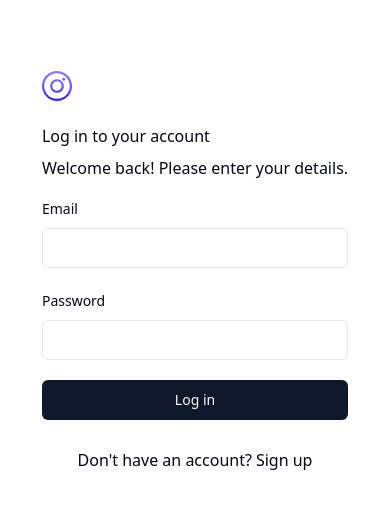
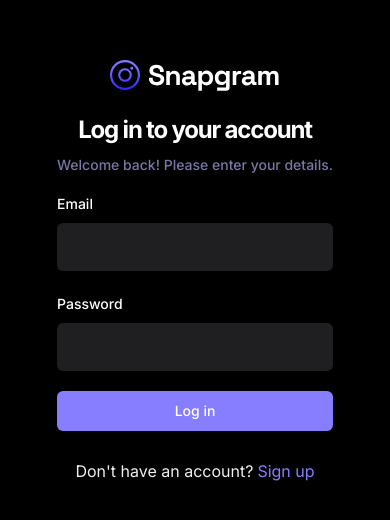
Before and after one commit to mohsensami/social_media_app, a React (Vite) app: page /sign-in in a window 390 px wide. Shown: the part 152-672 px from the top of the page. Built offline with nearby package versions, Linux system fonts and the light colour scheme; no server answers.

Commit message:
work on topbar

```diff
--- a/src/globals.css
+++ b/src/globals.css
@@ -1,76 +1,280 @@
+@import url('https://fonts.googleapis.com/css2?family=Inter:wght@400;500;600;700;800&display=swap');
+
 @tailwind base;
 @tailwind components;
 @tailwind utilities;
 
 @layer base {
-    :root {
-        --background: 0 0% 100%;
-        --foreground: 222.2 84% 4.9%;
-
-        --card: 0 0% 100%;
-        --card-foreground: 222.2 84% 4.9%;
-
-        --popover: 0 0% 100%;
-        --popover-foreground: 222.2 84% 4.9%;
-
-        --primary: 222.2 47.4% 11.2%;
-        --primary-foreground: 210 40% 98%;
-
-        --secondary: 210 40% 96.1%;
-        --secondary-foreground: 222.2 47.4% 11.2%;
-
-        --muted: 210 40% 96.1%;
-        --muted-foreground: 215.4 16.3% 46.9%;
-
-        --accent: 210 40% 96.1%;
-        --accent-foreground: 222.2 47.4% 11.2%;
-
-        --destructive: 0 84.2% 60.2%;
-        --destructive-foreground: 210 40% 98%;
-
-        --border: 214.3 31.8% 91.4%;
-        --input: 214.3 31.8% 91.4%;
-        --ring: 222.2 84% 4.9%;
-
-        --radius: 0.5rem;
+    * {
+        @apply box-border list-none p-0 m-0 scroll-smooth;
     }
 
-    .dark {
-        --background: 222.2 84% 4.9%;
-        --foreground: 210 40% 98%;
-
-        --card: 222.2 84% 4.9%;
-        --card-foreground: 210 40% 98%;
-
-        --popover: 222.2 84% 4.9%;
-        --popover-foreground: 210 40% 98%;
-
-        --primary: 210 40% 98%;
-        --primary-foreground: 222.2 47.4% 11.2%;
-
-        --secondary: 217.2 32.6% 17.5%;
-        --secondary-foreground: 210 40% 98%;
-
-        --muted: 217.2 32.6% 17.5%;
-        --muted-foreground: 215 20.2% 65.1%;
-
-        --accent: 217.2 32.6% 17.5%;
-        --accent-foreground: 210 40% 98%;
-
-        --destructive: 0 62.8% 30.6%;
-        --destructive-foreground: 210 40% 98%;
-
-        --border: 217.2 32.6% 17.5%;
-        --input: 217.2 32.6% 17.5%;
-        --ring: 212.7 26.8% 83.9%;
+    body {
+        @apply bg-dark-1 text-white min-h-screen font-inter;
     }
 }
 
-@layer base {
-    * {
-        @apply border-border;
+@layer utilities {
+    /* TYPOGRAPHY */
+    .h1-bold {
+        @apply text-[36px] font-bold leading-[140%] tracking-tighter;
     }
-    body {
-        @apply bg-background text-foreground;
+
+    .h1-semibold {
+        @apply text-[36px] font-semibold leading-[140%] tracking-tighter;
+    }
+
+    .h2-bold {
+        @apply text-[30px] font-bold leading-[140%] tracking-tighter;
+    }
+
+    .h3-bold {
+        @apply text-[24px] font-bold leading-[140%] tracking-tighter;
+    }
+
+    .base-semibold {
+        @apply text-[16px] font-semibold leading-[140%] tracking-tighter;
+    }
+
+    .base-medium {
+        @apply text-[16px] font-medium leading-[140%];
+    }
+
+    .base-regular {
+        @apply text-[16px] font-normal leading-[140%];
+    }
+
+    .body-bold {
+        @apply text-[18px] font-bold leading-[140%];
+    }
+
+    .body-medium {
+        @apply text-[18px] font-medium leading-[140%];
+    }
+
+    .small-semibold {
+        @apply text-[14px] font-semibold leading-[140%] tracking-tighter;
+    }
+
+    .small-medium {
+        @apply text-[14px] font-medium leading-[140%];
+    }
+
+    .small-regular {
+        @apply text-[14px] font-normal leading-[140%];
+    }
+
+    .subtle-semibold {
+        @apply text-[12px] font-semibold leading-[140%];
+    }
+
+    .tiny-medium {
+        @apply text-[10px] font-medium leading-[140%];
+    }
+
+    /* UTILITIES */
+    .invert-white {
+        @apply invert brightness-0 transition;
+    }
+
+    .flex-center {
+        @apply flex justify-center items-center;
+    }
+
+    .flex-between {
+        @apply flex justify-between items-center;
+    }
+
+    .flex-start {
+        @apply flex justify-start items-center;
+    }
+
+    .custom-scrollbar::-webkit-scrollbar {
+        width: 3px;
+        height: 3px;
+        border-radius: 2px;
+    }
+
+    .custom-scrollbar::-webkit-scrollbar-track {
+        background: #09090a;
+    }
+
+    .custom-scrollbar::-webkit-scrollbar-thumb {
+        background: #5c5c7b;
+        border-radius: 50px;
+    }
+
+    .custom-scrollbar::-webkit-scrollbar-thumb:hover {
+        background: #7878a3;
+    }
+
+    .common-container {
+        @apply flex flex-col flex-1 items-center gap-10 overflow-scroll py-10 px-5 md:px-8 lg:p-14 custom-scrollbar;
+    }
+
+    /* All Users */
+    .user-container {
+        @apply max-w-5xl flex flex-col items-start w-full gap-6 md:gap-9;
+    }
+
+    .user-grid {
+        @apply w-full grid grid-cols-1 xs:grid-cols-2 md:grid-cols-2 lg:grid-cols-2 xl:grid-cols-3 gap-7 max-w-5xl;
+    }
+
+    /* Explore */
+    .explore-container {
+        @apply flex flex-col flex-1 items-center overflow-scroll py-10 px-5 md:p-14 custom-scrollbar;
+    }
+
+    .explore-inner_container {
+        @apply max-w-5xl flex flex-col items-center w-full gap-6 md:gap-9;
+    }
+
+    .explore-search {
+        @apply h-12 bg-dark-4 border-none placeholder:text-light-4 focus-visible:ring-0 focus-visible:ring-offset-0 ring-offset-0 !important;
+    }
+
+    /* Home */
+    .home-container {
+        @apply flex flex-col flex-1 items-center gap-10 overflow-scroll py-10 px-5 md:px-8 lg:p-14 custom-scrollbar;
+    }
+
+    .home-posts {
+        @apply max-w-screen-sm flex flex-col items-center w-full gap-6 md:gap-9;
+    }
+
+    .home-creators {
+        @apply hidden xl:flex flex-col w-72 2xl:w-465 px-6 py-10 gap-10  overflow-scroll custom-scrollbar;
+    }
+
+    /* Post Details */
+    .post_details-container {
+        @apply flex flex-col flex-1 gap-10 overflow-scroll py-10 px-5 md:p-14 custom-scrollbar items-center;
+    }
+
+    .post_details-card {
+        @apply bg-dark-2 w-full max-w-5xl rounded-[30px] flex-col flex xl:flex-row border border-dark-4 xl:rounded-l-[24px];
+    }
+
+    .post_details-img {
+        @apply h-80 lg:h-[480px] xl:w-[48%] rounded-t-[30px] xl:rounded-l-[24px] xl:rounded-tr-none object-cover p-5 bg-dark-1;
+    }
+
+    .post_details-info {
+        @apply bg-dark-2 flex flex-col gap-5 lg:gap-7 flex-1 items-start p-8 rounded-[30px];
+    }
+
+    .post_details-delete_btn {
+        @apply p-0 flex gap-3 hover:bg-transparent hover:text-light-1  text-light-1 small-medium lg:base-medium;
+    }
+
+    /* Profile */
+    .profile-container {
+        @apply flex flex-col items-center flex-1 gap-10 overflow-scroll py-10 px-5 md:p-14 custom-scrollbar;
+    }
+
+    .profile-inner_container {
+        @apply flex items-center md:mb-8 xl:items-start gap-8 flex-col xl:flex-row relative max-w-5xl w-full;
+    }
+
+    .profile-tab {
+        @apply flex-center gap-3 py-4 w-48 bg-dark-2  transition flex-1 xl:flex-initial;
+    }
+
+    /* Saved */
+    .saved-container {
+        @apply flex flex-col flex-1 items-center gap-10 overflow-scroll py-10 px-5 md:p-14 custom-scrollbar;
+    }
+
+    /* Bottom bar */
+    .bottom-bar {
+        @apply z-50 flex-between w-full sticky bottom-0 rounded-t-[20px] bg-dark-2 px-5 py-4 md:hidden;
+    }
+
+    /* File uploader */
+    .file_uploader-img {
+        @apply h-80 lg:h-[480px] w-full rounded-[24px] object-cover object-top;
+    }
+
+    .file_uploader-label {
+        @apply text-light-4 text-center small-regular w-full p-4 border-t border-t-dark-4;
+    }
+
+    .file_uploader-box {
+        @apply flex-center flex-col p-7 h-80 lg:h-[612px];
+    }
+
+    /* Grid Post List */
+    .grid-container {
+        @apply w-full grid grid-cols-1 sm:grid-cols-2 md:grid-cols-1 lg:grid-cols-2 xl:grid-cols-3 gap-7 max-w-5xl;
+    }
+
+    .grid-post_link {
+        @apply flex rounded-[24px] border border-dark-4 overflow-hidden cursor-pointer w-full h-full;
+    }
+
+    .grid-post_user {
+        @apply absolute bottom-0 p-5 flex-between w-full bg-gradient-to-t from-dark-3 to-transparent rounded-b-[24px] gap-2;
+    }
+
+    /* Left sidebar */
+    .leftsidebar {
+        @apply hidden md:flex px-6 py-10 flex-col justify-between min-w-[270px] bg-dark-2;
+    }
+
+    .leftsidebar-link {
+        @apply rounded-lg base-medium hover:bg-primary-500 transition;
+    }
+
+    /* Post Card */
+    .post-card {
+        @apply bg-dark-2 rounded-3xl border border-dark-4 p-5 lg:p-7 w-full max-w-screen-sm;
+    }
+
+    .post-card_img {
+        @apply h-64 xs:h-[400px] lg:h-[450px] w-full rounded-[24px] object-cover mb-5;
+    }
+
+    /* Topbar */
+    .topbar {
+        @apply sticky top-0 z-50 md:hidden bg-dark-2 w-full;
+    }
+
+    /* User card */
+    .user-card {
+        @apply flex-center flex-col gap-4 border border-dark-4 rounded-[20px] px-5 py-8;
     }
 }
+
+@layer components {
+    /* SHADCN COMPONENTS */
+    /* Form */
+    .shad-form_label {
+        @apply text-white !important;
+    }
+
+    .shad-form_message {
+        @apply text-red !important;
+    }
+
+    .shad-input {
+        @apply h-12 bg-dark-4 border-none placeholder:text-light-4 focus-visible:ring-1 focus-visible:ring-offset-1 ring-offset-light-3 !important;
+    }
+
+    .shad-textarea {
+        @apply h-36 bg-dark-3 rounded-xl border-none focus-visible:ring-1 focus-visible:ring-offset-1 ring-offset-light-3 !important;
+    }
+
+    /* Button */
+    .shad-button_primary {
+        @apply bg-primary-500 hover:bg-primary-500 text-light-1 flex gap-2 !important;
+    }
+
+    .shad-button_dark_4 {
+        @apply h-12 bg-dark-4 px-5 text-light-1 flex gap-2 !important;
+    }
+
+    .shad-button_ghost {
+        @apply flex gap-4 items-center justify-start hover:bg-transparent hover:text-white !important;
+    }
+}
--- a/src/lib/react-query/queries.ts
+++ b/src/lib/react-query/queries.ts
@@ -5,7 +5,7 @@
     createUserAccount,
     signInAccount,
     // getCurrentUser,
-    // signOutAccount,
+    signOutAccount,
     // getUsers,
     // createPost,
     // getPostById,
--- a/tailwind.config.js
+++ b/tailwind.config.js
@@ -1,76 +1,58 @@
 /** @type {import('tailwindcss').Config} */
+const defaultTheme = require('tailwindcss/defaultTheme');
+
 module.exports = {
-  darkMode: ["class"],
-  content: [
-    './pages/**/*.{ts,tsx}',
-    './components/**/*.{ts,tsx}',
-    './app/**/*.{ts,tsx}',
-    './src/**/*.{ts,tsx}',
-	],
+    darkMode: ['class'],
+    content: ['./pages/**/*.{ts,tsx}', './components/**/*.{ts,tsx}', './app/**/*.{ts,tsx}', './src/**/*.{ts,tsx}'],
     theme: {
         container: {
             center: true,
-      padding: "2rem",
+            padding: '2rem',
             screens: {
-        "2xl": "1400px",
+                '2xl': '1400px',
             },
         },
         extend: {
             colors: {
-        border: "hsl(var(--border))",
-        input: "hsl(var(--input))",
-        ring: "hsl(var(--ring))",
-        background: "hsl(var(--background))",
-        foreground: "hsl(var(--foreground))",
-        primary: {
-          DEFAULT: "hsl(var(--primary))",
-          foreground: "hsl(var(--primary-foreground))",
+                'primary-500': '#877EFF',
+                'primary-600': '#5D5FEF',
+                'secondary-500': '#FFB620',
+                'off-white': '#D0DFFF',
+                red: '#FF5A5A',
+                'dark-1': '#000000',
+                'dark-2': '#09090A',
+                'dark-3': '#101012',
+                'dark-4': '#1F1F22',
+                'light-1': '#FFFFFF',
+                'light-2': '#EFEFEF',
+                'light-3': '#7878A3',
+                'light-4': '#5C5C7B',
             },
-        secondary: {
-          DEFAULT: "hsl(var(--secondary))",
-          foreground: "hsl(var(--secondary-foreground))",
+            screens: {
+                xs: '480px',
             },
-        destructive: {
-          DEFAULT: "hsl(var(--destructive))",
-          foreground: "hsl(var(--destructive-foreground))",
+            width: {
+                420: '420px',
+                465: '465px',
             },
-        muted: {
-          DEFAULT: "hsl(var(--muted))",
-          foreground: "hsl(var(--muted-foreground))",
-        },
-        accent: {
-          DEFAULT: "hsl(var(--accent))",
-          foreground: "hsl(var(--accent-foreground))",
-        },
-        popover: {
-          DEFAULT: "hsl(var(--popover))",
-          foreground: "hsl(var(--popover-foreground))",
-        },
-        card: {
-          DEFAULT: "hsl(var(--card))",
-          foreground: "hsl(var(--card-foreground))",
-        },
-      },
-      borderRadius: {
-        lg: "var(--radius)",
-        md: "calc(var(--radius) - 2px)",
-        sm: "calc(var(--radius) - 4px)",
+            fontFamily: {
+                inter: ['Inter', 'sans-serif'],
             },
             keyframes: {
-        "accordion-down": {
+                'accordion-down': {
                     from: { height: 0 },
-          to: { height: "var(--radix-accordion-content-height)" },
+                    to: { height: 'var(--radix-accordion-content-height)' },
                 },
-        "accordion-up": {
-          from: { height: "var(--radix-accordion-content-height)" },
+                'accordion-up': {
+                    from: { height: 'var(--radix-accordion-content-height)' },
                     to: { height: 0 },
                 },
             },
             animation: {
-        "accordion-down": "accordion-down 0.2s ease-out",
-        "accordion-up": "accordion-up 0.2s ease-out",
+                'accordion-down': 'accordion-down 0.2s ease-out',
+                'accordion-up': 'accordion-up 0.2s ease-out',
             },
         },
     },
-  plugins: [require("tailwindcss-animate")],
-}
+    plugins: [require('tailwindcss-animate')],
+};
```
Also changed, not shown: src/components/shared/Topbar.tsx (+36 -2 lines), src/lib/appwrite/api.ts (+11 -0 lines). Lines whose indentation alone changed are shown as unchanged.
